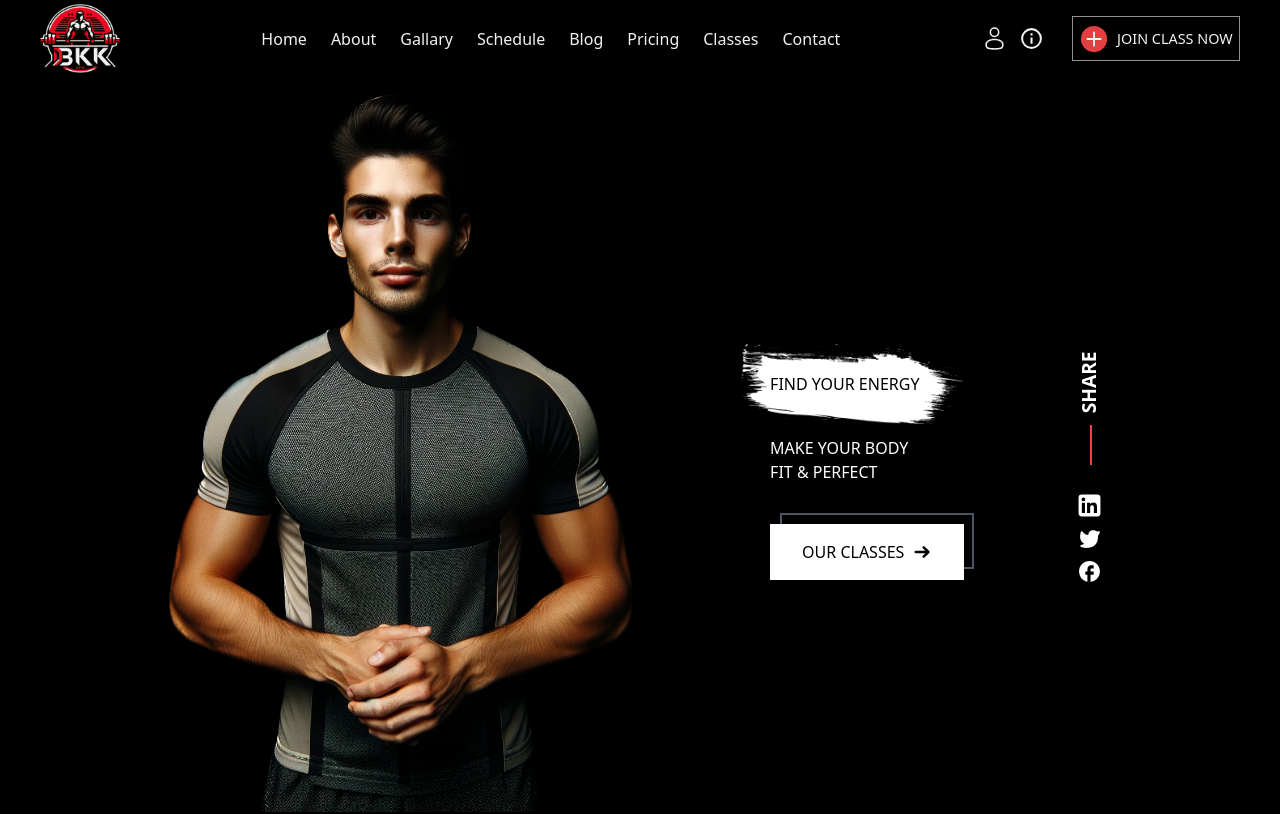
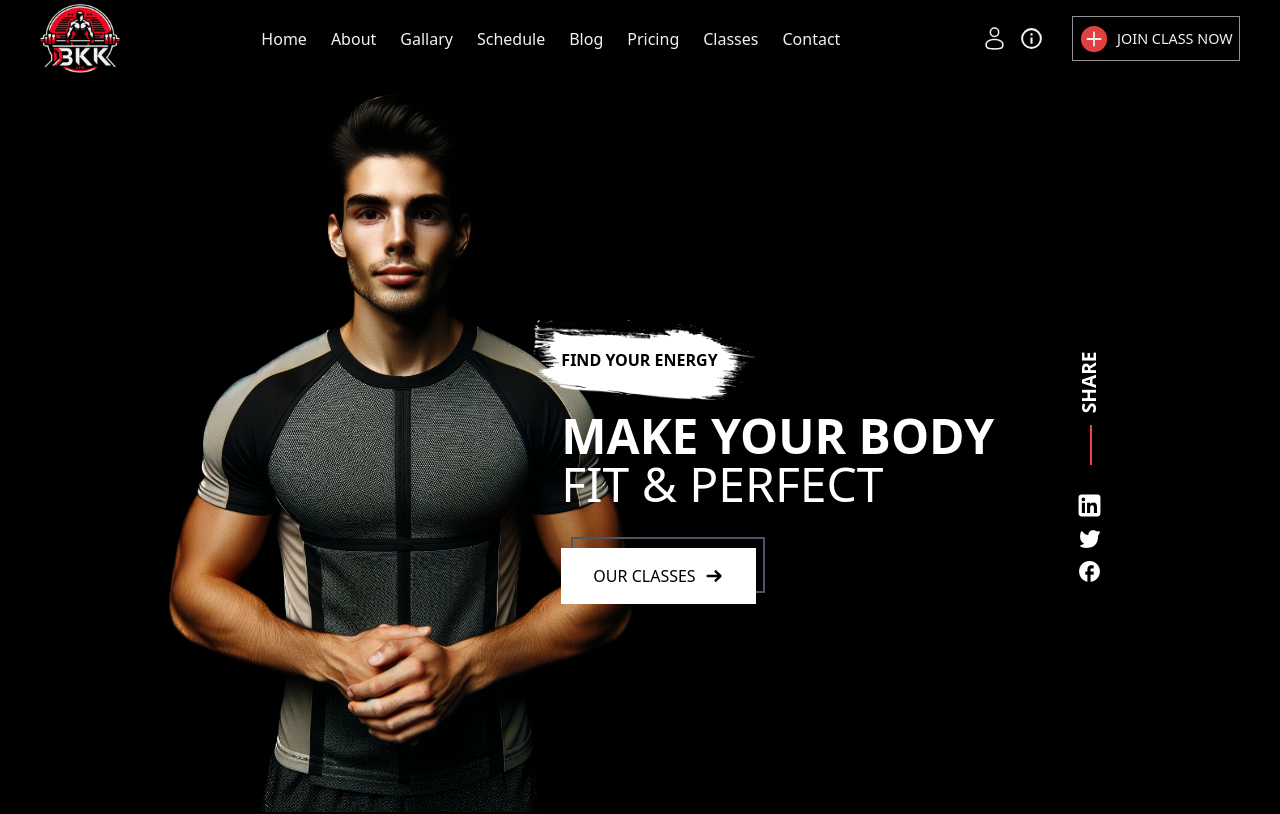
Before and after one commit to OnigiriKing/new-project, a React (Create React App) app: page / in a window 1280 px wide. Shown: the top 814 px of the page. Built offline with nearby package versions, Linux system fonts and the light colour scheme.

Commit message:
Welcome style update

```diff
--- a/src/components/homeComp/Home.Welcome/Welcome.jsx
+++ b/src/components/homeComp/Home.Welcome/Welcome.jsx
@@ -15,10 +15,10 @@ export default function Welcome() {
           <div class="z-[10] flex flex-col gap-10">
             <div class="relative flex items-center w-[14rem]">
               <img src={brush} class="absolute z-[1] h-20 right-[1.8rem]" />
-              <h3 class="z-[2] relative text-black">FIND YOUR ENERGY</h3>
+              <h3 class="z-[2] relative text-black font-bold">FIND YOUR ENERGY</h3>
             </div>
-            <div>
-              <h2>MAKE YOUR BODY</h2>
+            <div class="text-5xl">
+              <b>MAKE YOUR BODY</b>
               <h2>FIT & PERFECT</h2>
             </div>
             <Link class="button-class-light">OUR CLASSES {allSvg(20).arrow}</Link>
```
Also changed, not shown: src/dist/style.css.
